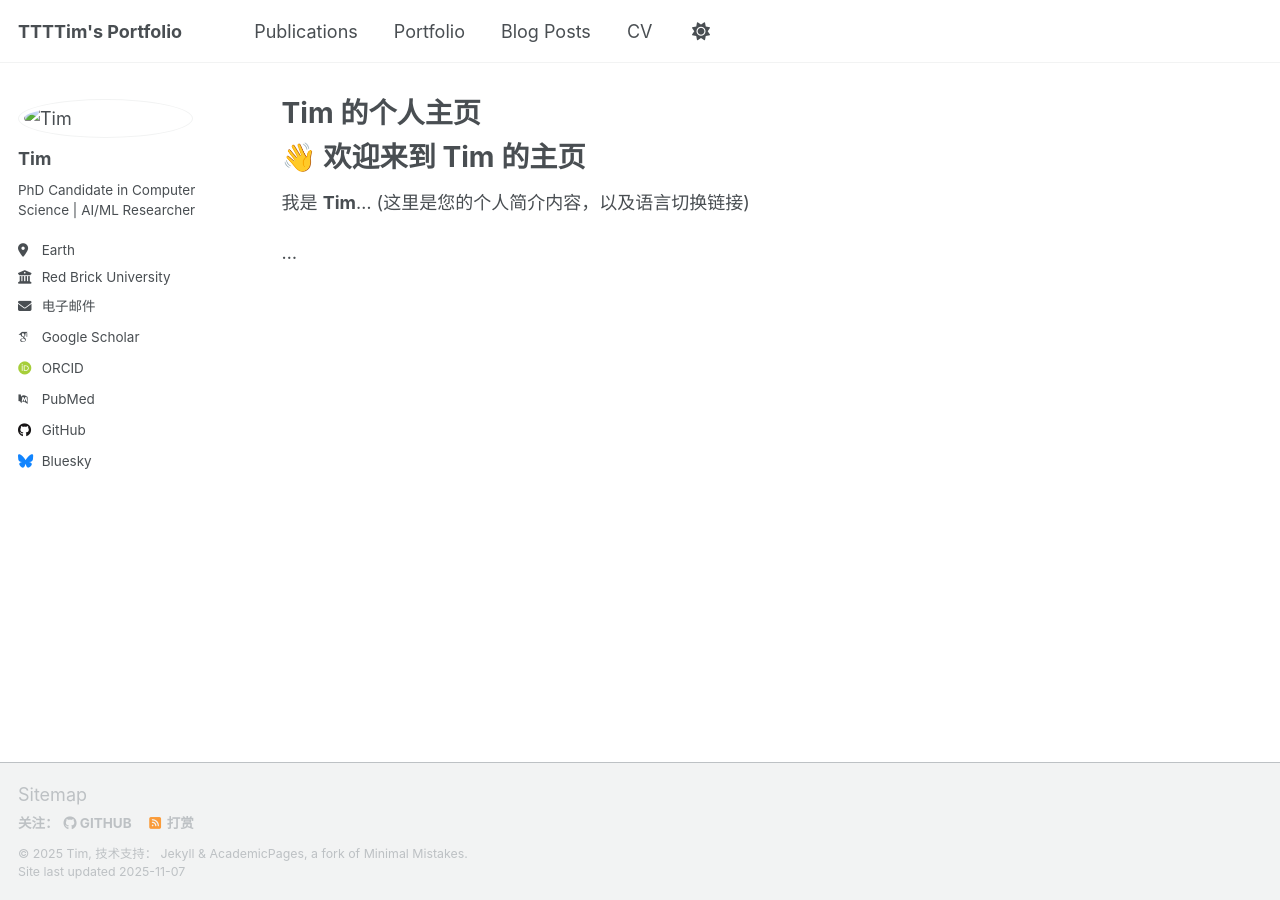
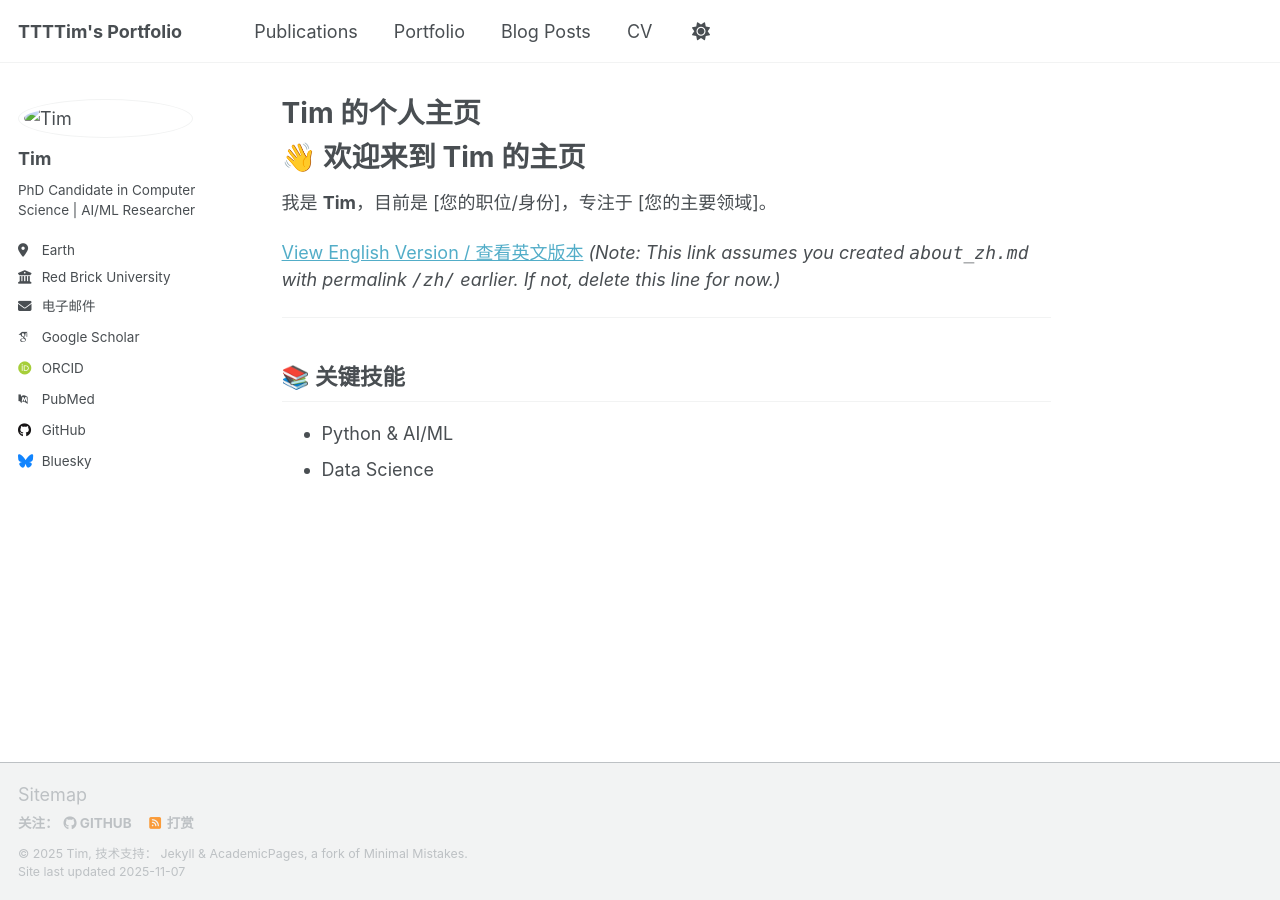
Before and after one commit to zjwindo215-afk/zjwindo215-afk.github.io, a Jekyll site: the page built from _pages/about.md, in a window 1280 px wide. Built offline with Jekyll 4.4.1, drawn with Linux system fonts in a browser that asks for light colours; some web fonts are replaced; a script that is not in the unit is left out.

Commit message:
Update about.md

```diff
--- a/_pages/about.md
+++ b/_pages/about.md
@@ -9,6 +9,14 @@ redirect_from:
 
 # 👋 欢迎来到 Tim 的主页
 
-我是 **Tim**... (这里是您的个人简介内容，以及语言切换链接)
+我是 **Tim**，目前是 [您的职位/身份]，专注于 [您的主要领域]。
 
-...
+[View English Version / 查看英文版本](/zh/)
+*(Note: This link assumes you created `about_zh.md` with permalink `/zh/` earlier. If not, delete this line for now.)*
+
+---
+
+## 📚 关键技能
+
+* Python & AI/ML
+* Data Science
```
